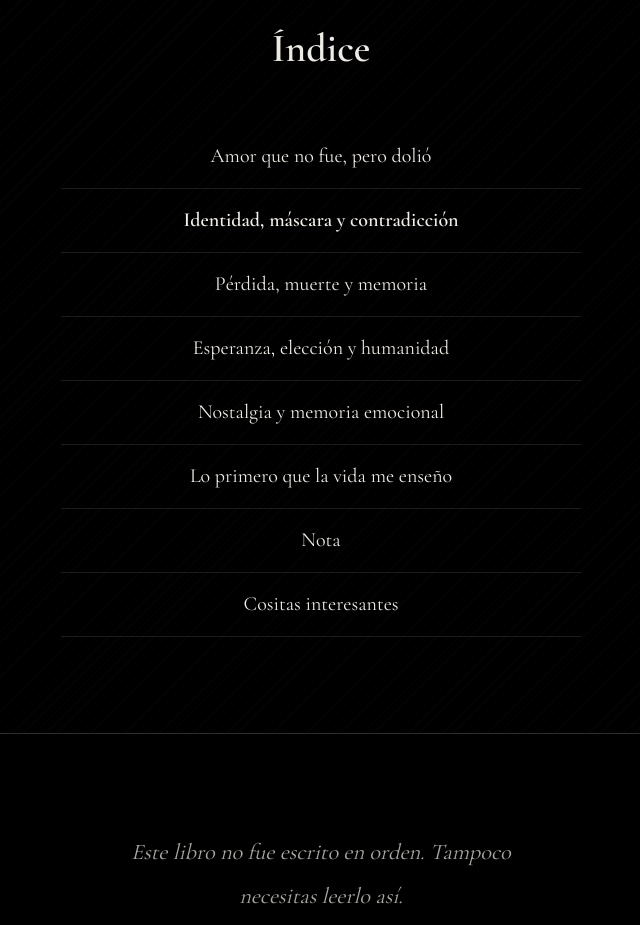
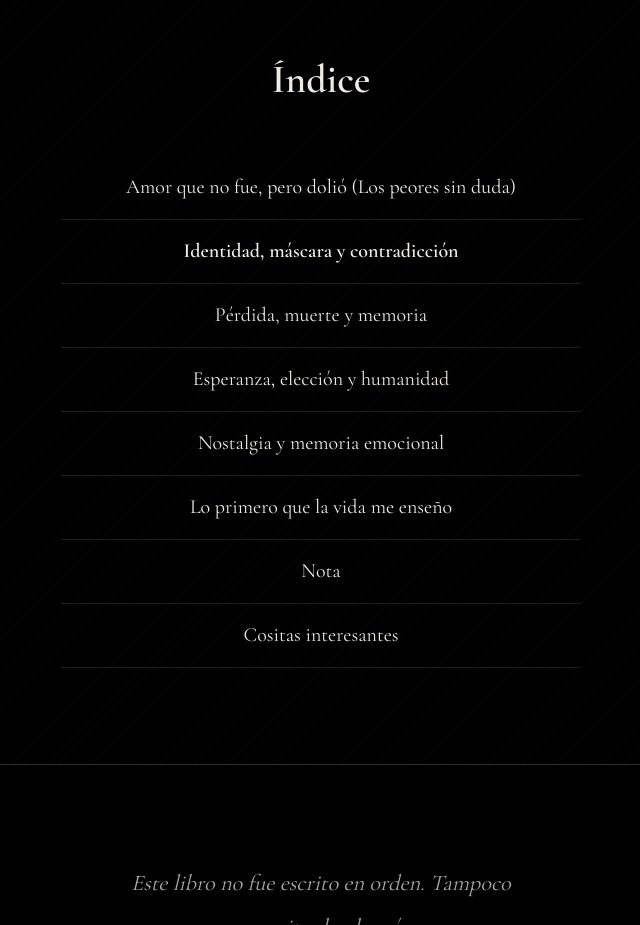
Before and after one commit to Demo4836xt/El-Peso-de-Pensar, a plain HTML site: page index.html in a window 1280 px wide. Shown: the part 880-1805 px from the top of the page, without its empty margins (319-959 px from the left). Drawn offline with nearby package versions, Linux system fonts and the light colour scheme.

Commit message:
Update index.html with improved link text

```diff
--- a/index.html
+++ b/index.html
@@ -414,11 +414,11 @@ footer {
 
     <p>por Demo4836xt</p>
 </div>
-
+S
 <!-- INDICE -->
 <nav class="indice" aria-label="Índice">
     <h2>Índice</h2>
-    <a href="#amor">Amor que no fue, pero dolió</a>
+    <a href="#amor">Amor que no fue, pero dolió (Los peores sin duda)</a>
     <a href="#identidad-mascara">Identidad, máscara y contradicción</a>
     <a href="#perdida">Pérdida, muerte y memoria</a>
     <a href="#esperanza">Esperanza, elección y humanidad</a>
```
